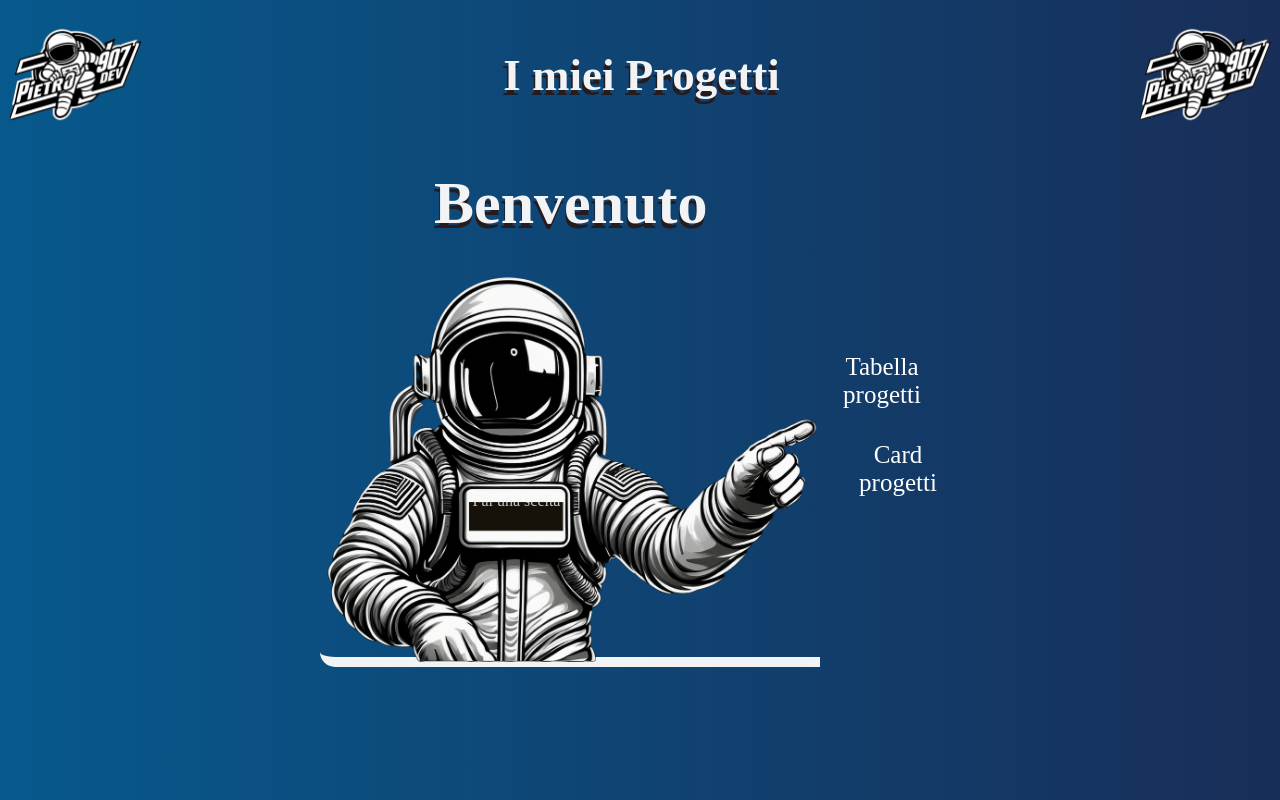
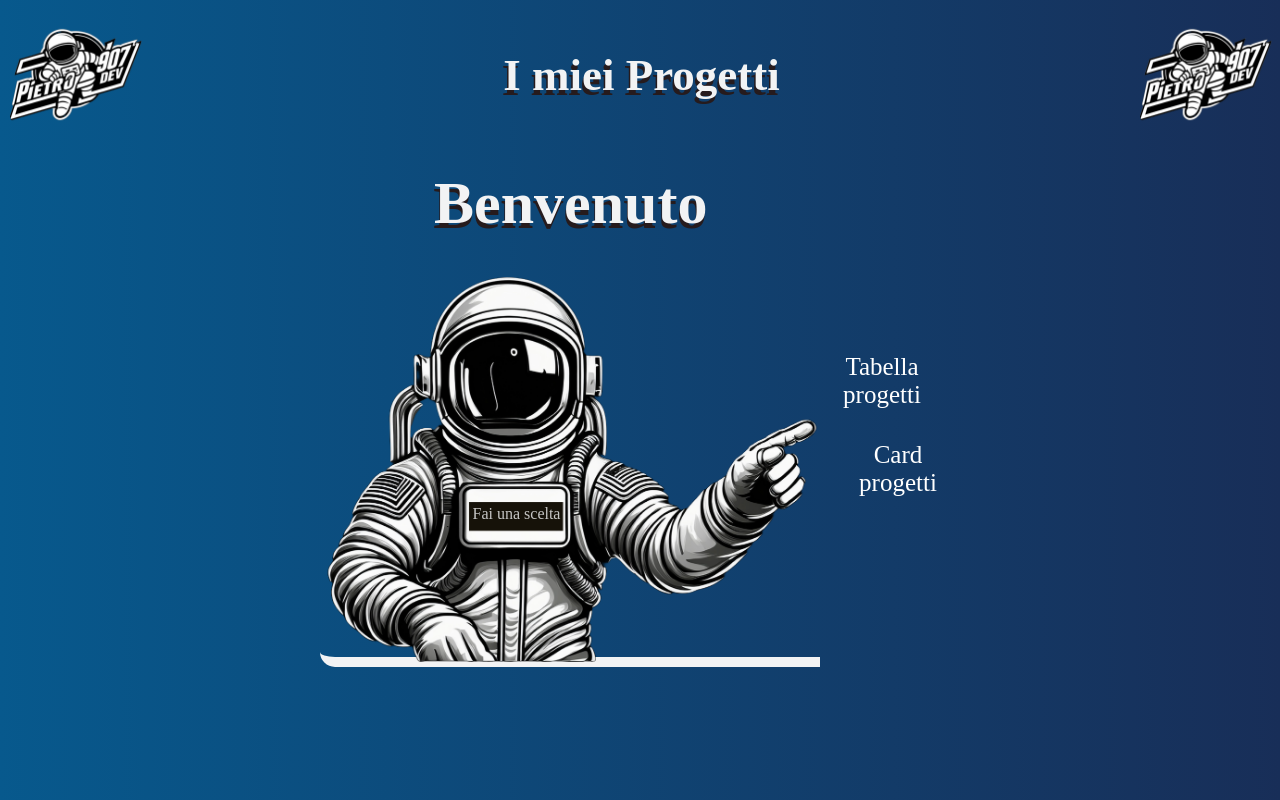
Before and after one commit to Pietro907/my-site-dev, an Angular app: page / in a window 1280 px wide. Built offline with nearby package versions, Linux system fonts and the light colour scheme.

Commit message:
fix position .which one in page home

```diff
--- a/src/component/home/home.component.scss
+++ b/src/component/home/home.component.scss
@@ -69,7 +69,7 @@ $text-center: center;
     & .which_one {
         color: $text-wh;
         position: absolute;
-        top: 57.6%;
+        top: 61%;
         left: 30.5%;
         animation: pulse 2s infinite;
     }
```
